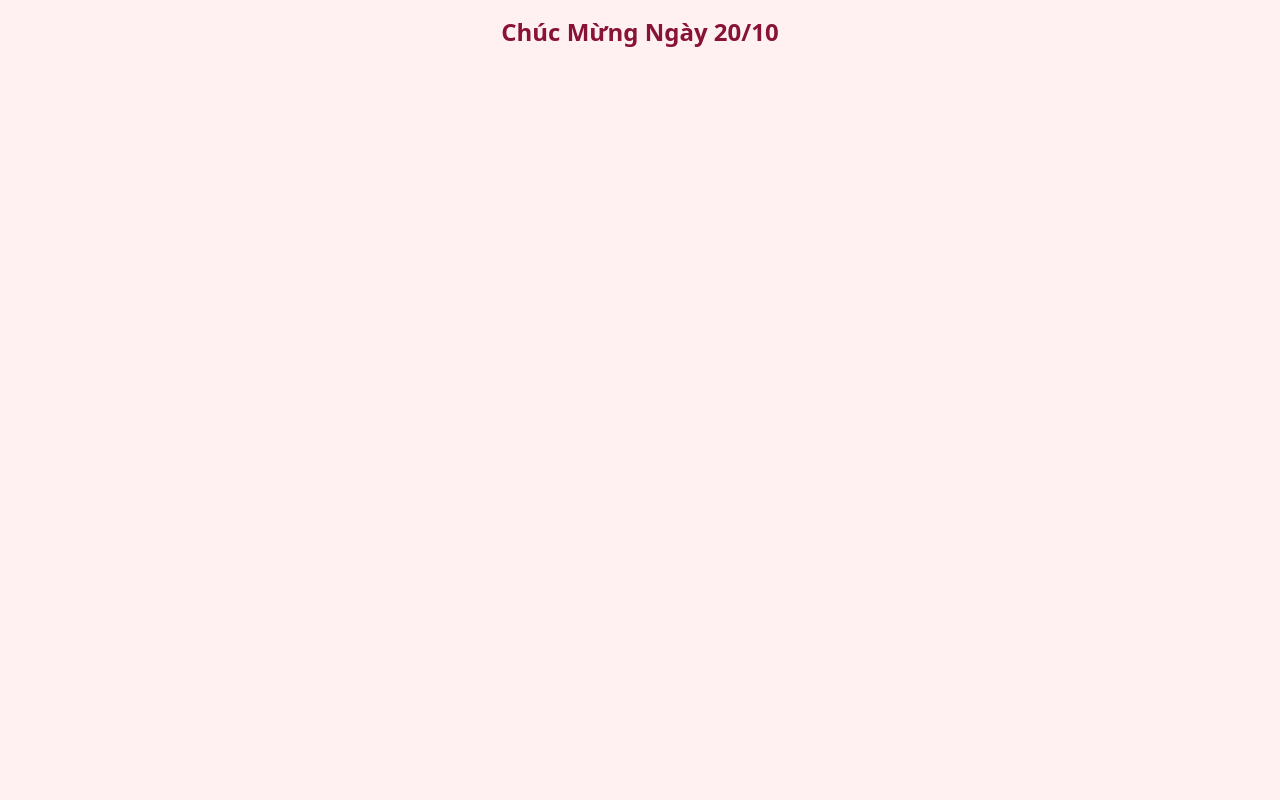
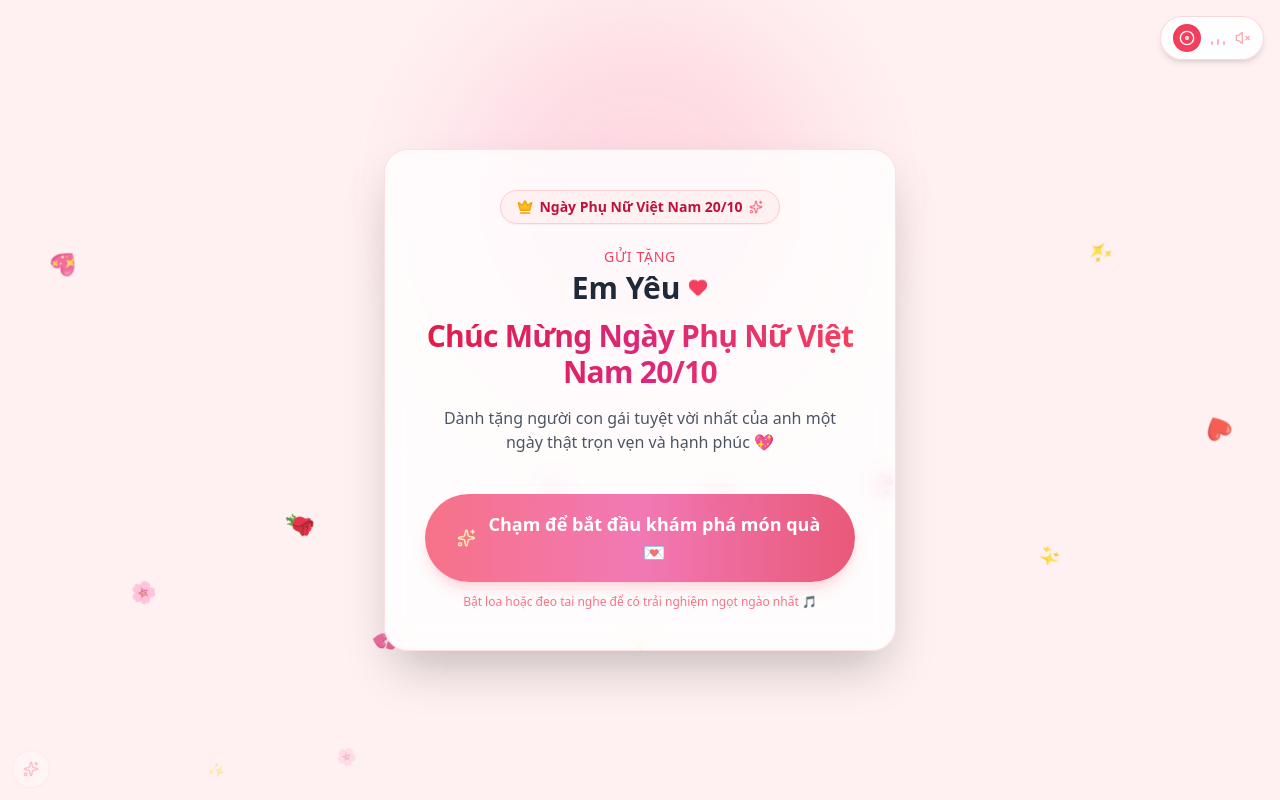
Before and after one commit to hiepthach/vietnam-woman-day, a React (Vite) app: page / in a window 1280 px wide. Built offline with nearby package versions, Linux system fonts and the light colour scheme.

Commit message:
feat: complete app orchestration, end-to-end integration and documentation

```diff
--- a/src/App.tsx
+++ b/src/App.tsx
@@ -1,7 +1,120 @@
-export default function App() {
+import { useState, useEffect, useRef } from 'react';
+import { Sparkles } from 'lucide-react';
+import { ConfigProvider } from './context/ConfigContext';
+import { FloatingHearts } from './components/FloatingHearts';
+import { MusicPlayer } from './components/MusicPlayer';
+import { WelcomeScreen } from './components/WelcomeScreen';
+import { QuizScreen } from './components/QuizScreen';
+import { CatchFlowersScreen } from './components/CatchFlowersScreen';
+import { GiftLetterScreen } from './components/GiftLetterScreen';
+import { AdminModal } from './components/AdminModal';
+
+export type Stage = 'welcome' | 'quiz' | 'catch_flowers' | 'gift_letter';
+
+export function AppContent() {
+  const [currentStage, setCurrentStage] = useState<Stage>('welcome');
+  const [isAdminOpen, setIsAdminOpen] = useState(false);
+  const longPressTimerRef = useRef<ReturnType<typeof setTimeout> | null>(null);
+
+  // Keyboard shortcut: Ctrl + Shift + E (or Cmd + Shift + E on Mac)
+  useEffect(() => {
+    const handleKeyDown = (e: KeyboardEvent) => {
+      if ((e.ctrlKey || e.metaKey) && e.shiftKey && (e.key === 'E' || e.key === 'e')) {
+        e.preventDefault();
+        setIsAdminOpen((prev) => !prev);
+      }
+    };
+
+    window.addEventListener('keydown', handleKeyDown);
+    return () => {
+      window.removeEventListener('keydown', handleKeyDown);
+    };
+  }, []);
+
+  // Cleanup long-press timer on unmount
+  useEffect(() => {
+    return () => {
+      if (longPressTimerRef.current) {
+        clearTimeout(longPressTimerRef.current);
+      }
+    };
+  }, []);
+
+  // Mobile long-press trigger (3 seconds hold)
+  const handleStartPress = () => {
+    if (longPressTimerRef.current) {
+      clearTimeout(longPressTimerRef.current);
+    }
+    longPressTimerRef.current = setTimeout(() => {
+      setIsAdminOpen(true);
+    }, 3000);
+  };
+
+  const handleCancelPress = () => {
+    if (longPressTimerRef.current) {
+      clearTimeout(longPressTimerRef.current);
+      longPressTimerRef.current = null;
+    }
+  };
+
   return (
-    <div data-testid="app-container" className="min-h-screen bg-rose-50 text-rose-900 font-sans">
-      <h1 className="text-2xl font-bold text-center p-4">Chúc Mừng Ngày 20/10</h1>
+    <div
+      data-testid="app-container"
+      className="min-h-screen bg-rose-50 text-rose-900 font-sans relative overflow-x-hidden selection:bg-rose-200 selection:text-rose-900"
+    >
+      {/* Ambient background particles */}
+      <FloatingHearts />
+
+      {/* Persistent Background Music Controller (top-right fixed) */}
+      <MusicPlayer />
+
+      {/* Discreet Secret Admin Trigger (bottom-left fixed) */}
+      <button
+        type="button"
+        data-testid="admin-trigger-button"
+        aria-label="Cài đặt bí mật"
+        title="Cài đặt bí mật (Ctrl+Shift+E)"
+        onClick={() => setIsAdminOpen(true)}
+        onTouchStart={handleStartPress}
+        onTouchEnd={handleCancelPress}
+        onTouchCancel={handleCancelPress}
+        onMouseDown={handleStartPress}
+        onMouseUp={handleCancelPress}
+        onMouseLeave={handleCancelPress}
+        className="fixed bottom-3 left-3 z-40 opacity-40 hover:opacity-100 transition-opacity p-2.5 rounded-full bg-white/70 hover:bg-white/95 backdrop-blur-sm shadow-sm hover:shadow border border-rose-200/60 text-rose-400 hover:text-rose-600 focus:outline-none focus:ring-2 focus:ring-rose-300 cursor-pointer select-none"
+      >
+        <Sparkles className="w-4 h-4" aria-hidden="true" />
+      </button>
+
+      {/* Secret Admin Modal for Configuration Customization */}
+      <AdminModal
+        isOpen={isAdminOpen}
+        onClose={() => setIsAdminOpen(false)}
+      />
+
+      {/* Main Orchestration Stages */}
+      <main data-testid="stage-container" className="relative z-10 w-full min-h-screen">
+        {currentStage === 'welcome' && (
+          <WelcomeScreen onStart={() => setCurrentStage('quiz')} />
+        )}
+        {currentStage === 'quiz' && (
+          <QuizScreen onComplete={() => setCurrentStage('catch_flowers')} />
+        )}
+        {currentStage === 'catch_flowers' && (
+          <CatchFlowersScreen onComplete={() => setCurrentStage('gift_letter')} />
+        )}
+        {currentStage === 'gift_letter' && (
+          <GiftLetterScreen onRestart={() => setCurrentStage('welcome')} />
+        )}
+      </main>
     </div>
   );
 }
+
+export default function App() {
+  return (
+    <ConfigProvider>
+      <AppContent />
+    </ConfigProvider>
+  );
+}
```
Also changed, not shown: 2 other files (tests, documents, lock files or other folders).
